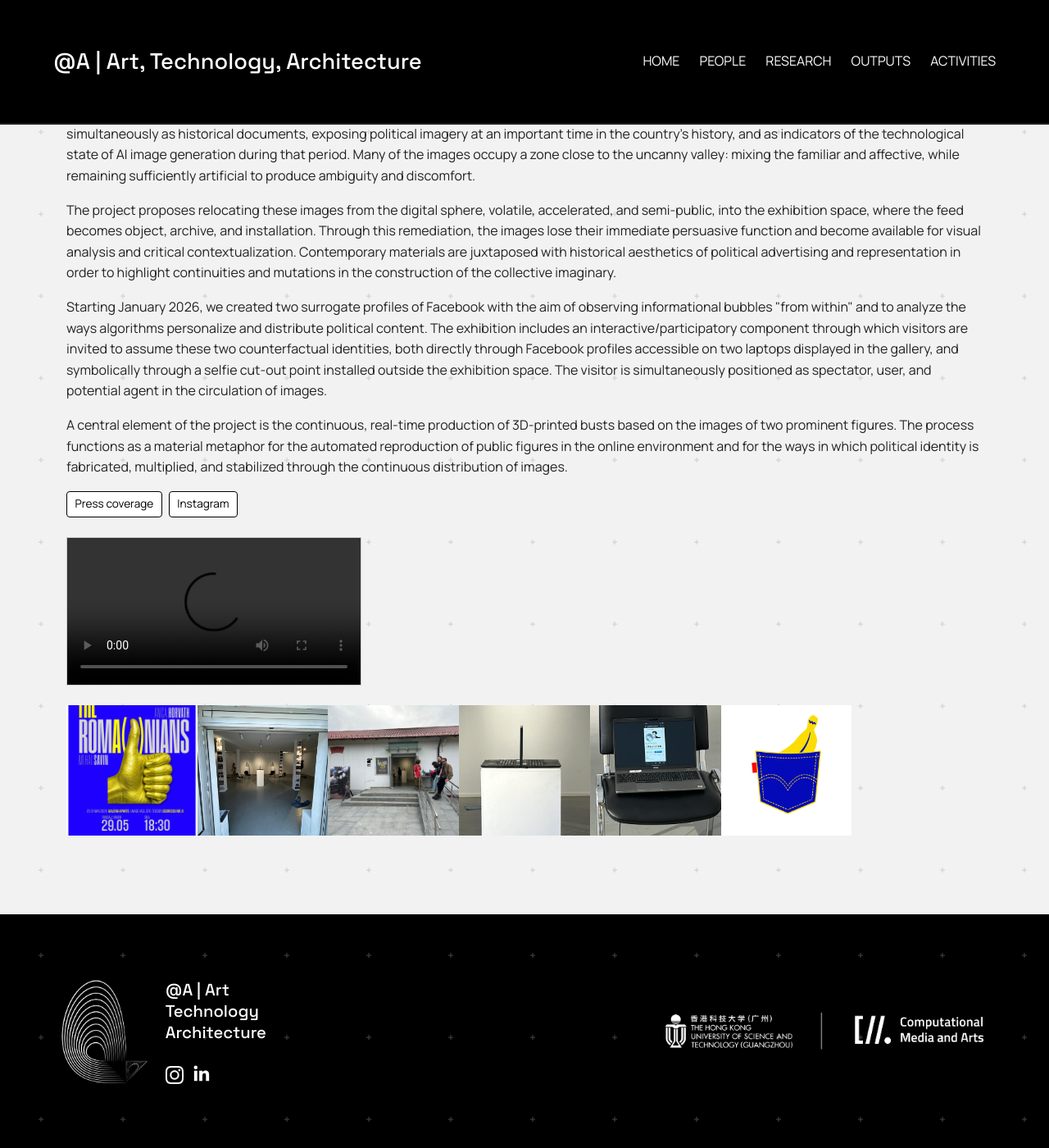
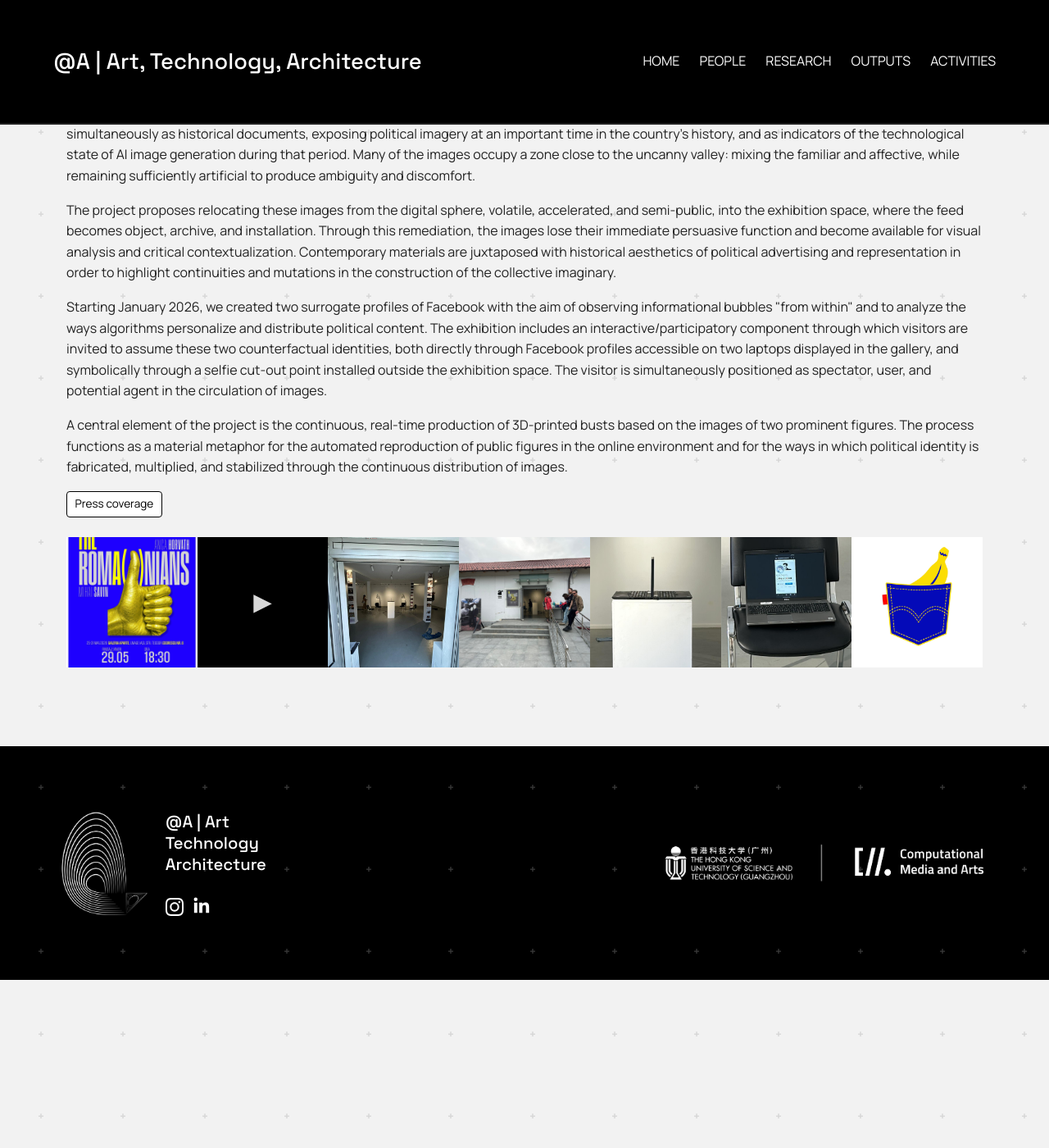
Before and after one commit to anqua/at-a, a Jekyll site: the page built from exhibitions/the-romainians.md, in a window 1280 px wide and 1400 px high, scrolled down 389 px. Shown: the whole window at 82% size. Built offline with Jekyll 4.4.1, drawn with Linux system fonts in a browser that asks for light colours; after the commit the page ends 1584 px from its top, so only the background shows below that; grey boxes are pictures that could not be loaded.

Commit message:
Fold the Rom(AI)nians video into the gallery as item 2; drop the Instagram link
The video now plays inline in the lightbox (play-icon thumbnail, second
position) instead of sitting in its own block above the gallery. Removed
the Instagram button/field per request.

Co-Authored-By: Claude Sonnet 5 <noreply@anthropic.com>

```diff
--- a/_data/exhibitions.yml
+++ b/_data/exhibitions.yml
@@ -24,6 +24,5 @@
     - "Starting January 2026, we created two surrogate profiles of Facebook with the aim of observing informational bubbles \"from within\" and to analyze the ways algorithms personalize and distribute political content. The exhibition includes an interactive/participatory component through which visitors are invited to assume these two counterfactual identities, both directly through Facebook profiles accessible on two laptops displayed in the gallery, and symbolically through a selfie cut-out point installed outside the exhibition space. The visitor is simultaneously positioned as spectator, user, and potential agent in the circulation of images."
     - "A central element of the project is the continuous, real-time production of 3D-printed busts based on the images of two prominent figures. The process functions as a material metaphor for the automated reproduction of public figures in the online environment and for the ways in which political identity is fabricated, multiplied, and stabilized through the continuous distribution of images."
   press: "https://www.modernism.ro/2026/05/23/expozitie-anca-horvath-mihai-aureliu-savin-the-romainians-galeria-aparte-unage-iasi/"
-  instagram: "https://www.instagram.com/reel/DY5TmUZMWq9/"
   url: /at-a/exhibitions/the-romainians
   cover: /at-a/assets/images/exhibitions/romainians/01-exterior-entrance.jpg
--- a/_includes/exhibition-gallery.html
+++ b/_includes/exhibition-gallery.html
@@ -2,10 +2,16 @@
 {% assign title = include.title %}
 <div class="exhibition-gallery">
 {% if imgs and imgs.size > 0 %}
-  {% for img in imgs %}
-  <button type="button" class="exhibition-thumb-btn" data-full="{{ img }}" data-index="{{ forloop.index0 }}">
-    <img src="{{ img }}" alt="{{ title | escape }} &mdash; installation view {{ forloop.index }}" loading="lazy">
+  {% for item in imgs %}
+  {% if item.type == "video" %}
+  <button type="button" class="exhibition-thumb-btn exhibition-thumb-btn--video" data-type="video" data-full="{{ item.src }}" data-index="{{ forloop.index0 }}" aria-label="Play video">
+    <span class="exhibition-play-icon" aria-hidden="true">&#9654;</span>
   </button>
+  {% else %}
+  <button type="button" class="exhibition-thumb-btn" data-type="image" data-full="{{ item }}" data-index="{{ forloop.index0 }}">
+    <img src="{{ item }}" alt="{{ title | escape }} &mdash; installation view {{ forloop.index }}" loading="lazy">
+  </button>
+  {% endif %}
   {% endfor %}
 {% else %}
   <p class="exhibition-placeholder">Installation images coming soon.</p>
@@ -17,6 +23,7 @@
   <button type="button" class="lightbox-close" aria-label="Close">&times;</button>
   <button type="button" class="lightbox-prev" aria-label="Previous">&#8249;</button>
   <img class="lightbox-image" src="" alt="">
+  <video class="lightbox-video" controls playsinline></video>
   <button type="button" class="lightbox-next" aria-label="Next">&#8250;</button>
   <div class="lightbox-count"></div>
 </div>
--- a/assets/css/style.css
+++ b/assets/css/style.css
@@ -403,6 +403,24 @@ h1 {
   opacity: 0.9;
 }
 
+.exhibition-thumb-btn--video {
+  display: flex;
+  align-items: center;
+  justify-content: center;
+}
+
+.exhibition-play-icon {
+  color: #fff;
+  font-size: 2.2em;
+  opacity: 0.85;
+  transition: transform 0.2s ease, opacity 0.2s ease;
+}
+
+.exhibition-thumb-btn--video:hover .exhibition-play-icon {
+  transform: scale(1.15);
+  opacity: 1;
+}
+
 .exhibition-placeholder {
   color: #777;
   font-style: italic;
@@ -428,6 +446,12 @@ h1 {
   max-height: 80vh;
   object-fit: contain;
   display: block;
+}
+
+.lightbox-video {
+  max-width: 92vw;
+  max-height: 80vh;
+  display: none;
 }
 
 .lightbox-close,
--- a/exhibitions/the-romainians.md
+++ b/exhibitions/the-romainians.md
@@ -25,15 +27,8 @@ images:
 {% elsif ex.description %}<p>{{ ex.description }}</p>
 {% endif %}
 
-{% if ex.press or ex.instagram %}<p class="pub-actions">
-  {% if ex.press %}<a class="pub-btn" href="{{ ex.press }}" target="_blank" rel="noopener">Press coverage</a>{% endif %}
-  {% if ex.instagram %}<a class="pub-btn" href="{{ ex.instagram }}" target="_blank" rel="noopener">Instagram</a>{% endif %}
+{% if ex.press %}<p class="pub-actions">
+  <a class="pub-btn" href="{{ ex.press }}" target="_blank" rel="noopener">Press coverage</a>
 </p>{% endif %}
 
-<div class="exhibition-video">
-  <video controls preload="metadata">
-    <source src="/at-a/assets/videos/the-romainians-reel.mp4" type="video/mp4">
-  </video>
-</div>
-
 {% include exhibition-gallery.html images=page.images title=ex.title %}
```
Also changed, not shown: other parts of _includes/exhibition-gallery.html (+19 -2 lines), other parts of exhibitions/the-romainians.md (+2 -0 lines).
